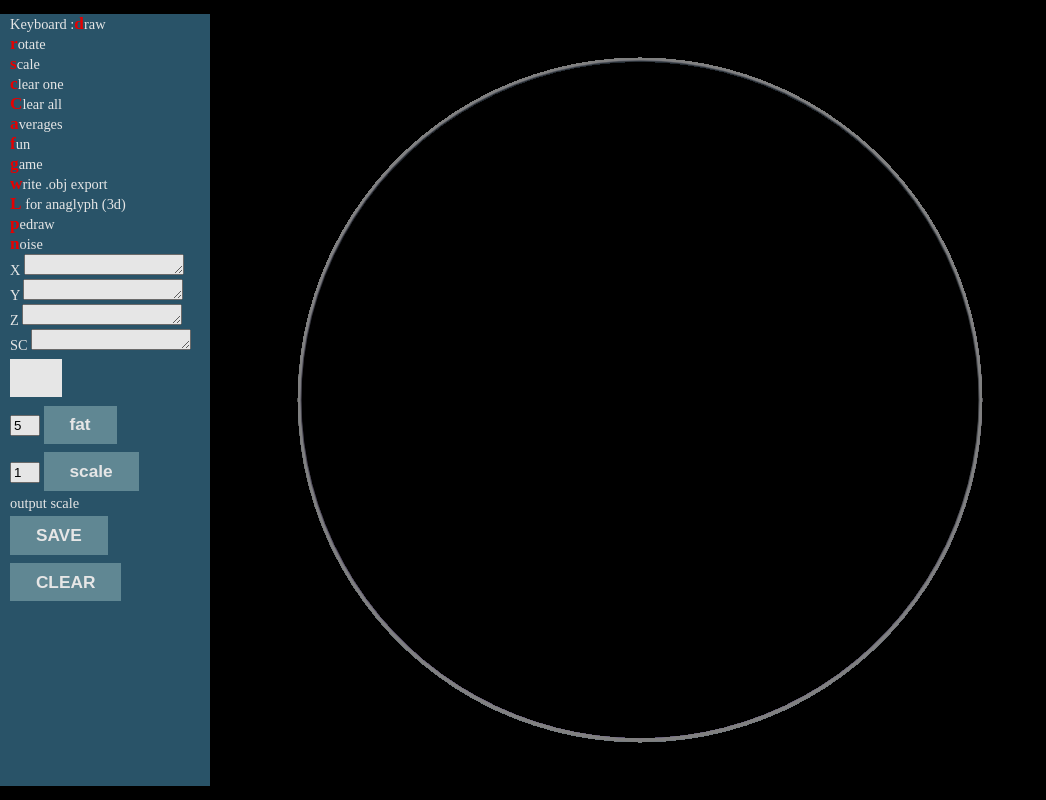
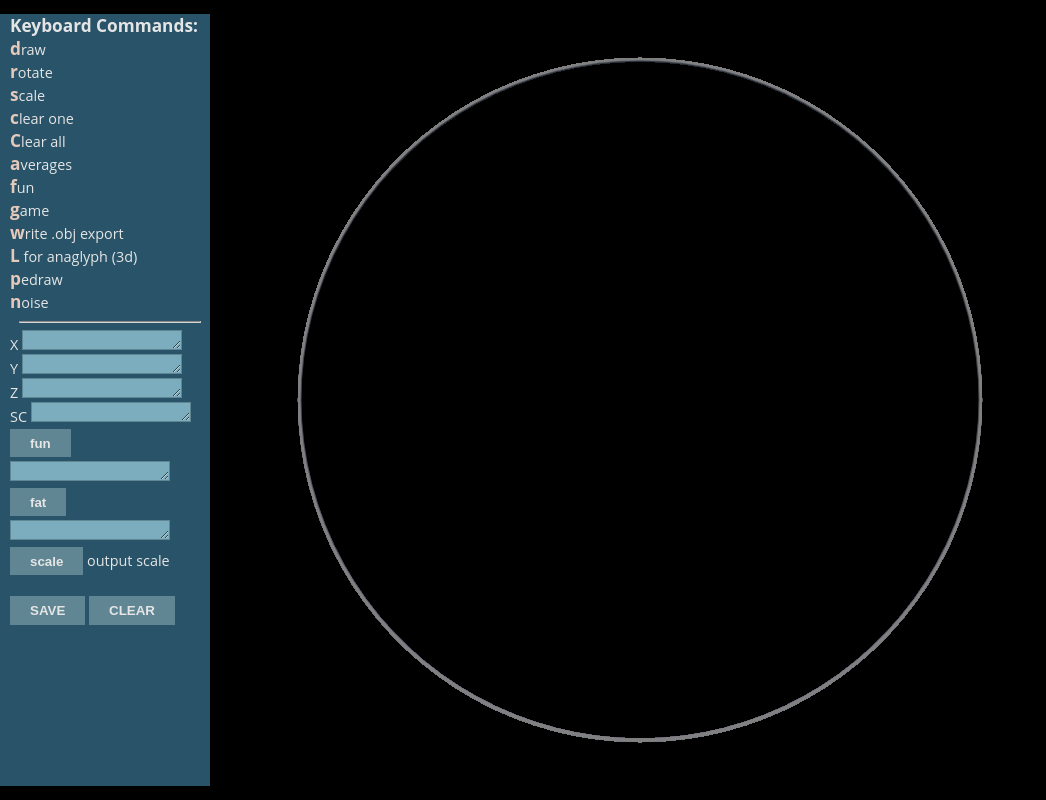
Before and after one commit to lizkhoo/3d-drawing-app, a Flask app: template templates/david-drawing-final.html in a window 1280 px wide. Shown: the whole page, without its empty margins (0-1046 px from the left). Run offline with Flask 2, Linux system fonts and the light colour scheme; the template is opened without the code that fills it: most values are stand-ins (such as "Sample title", 1, 10 or a date in 2020); form fields are guessed from the names that the template uses; parts of the project's set-up code (start-up, migrations or seed data) failed here and were passed over; some libraries are stand-ins or nearby versions.

Commit message:
more styling

```diff
--- a/templates/david-drawing-final.html
+++ b/templates/david-drawing-final.html
@@ -9,9 +9,10 @@
 		font-size:.9em;
 		background-color: #000000;
 		overflow: hidden;
+		font-family:'Open Sans', sans-serif;
 	}
 	strong{
-		color:red;
+		color: #FFE0D1;
 		font-size:1.2em;
 	}
 	ul{
@@ -33,7 +34,6 @@
 		background: #6B96A4;
 		color: white;
 		border: 0px;
-		font-size: 120%;
 		font-weight: bold;
 		margin: 0.25em 0;
 		padding: .5em 1.5em;
@@ -42,13 +42,16 @@
 		background: #8AC1D4;
 		color: white;
 		border: 0px;
-		font-size: 120%;
 		font-weight: bold;
 		margin: 0.25em 0;
 	}
 	textarea{
-		box-sizing:no-border;
+		width: 160px;
+		height: 20px;
+		border:1px solid #6B96A4;
+		background-color: #8AC1D4;
 	}
+
 </style>
 
 <script src="//ajax.googleapis.com/ajax/libs/jquery/1.4.3/jquery.min.js"></script>
@@ -63,7 +66,8 @@
 <!-- ======= BUTTONS ======= -->
 <ul>
 
-	<li>Keyboard :<strong>d</strong>raw <br>
+	<li><strong style="color: white;">Keyboard Commands:</strong><br>
+		<strong>d</strong>raw <br>
 		<strong>r</strong>otate <br>
 		<strong>s</strong>cale <br>
 		<strong>c</strong>lear one <br>
@@ -75,26 +79,29 @@
 		<strong>L</strong> for anaglyph (3d) <br>
 		<strong>p</strong>edraw <br>
 		<strong>n</strong>oise</li>
+		<hr width="180px">
 
-	<li>X <textarea id="x" default-value="0" name="user" style="width:160px" cols="3" rows="1"></textarea></li>
+	<li>X  <textarea id="x" default-value="0" name="user"></textarea></li>
 
-	<li>Y <textarea id="y" value="0" name="user" style="width:160px" cols="3" rows="1"></textarea></li>
+	<li>Y  <textarea id="y" value="0" name="user"></textarea></li>
 
-	<li>Z <textarea id="z" value="0" name="user" style="width:160px" cols="3" rows="1"></textarea></li>
+	<li>Z  <textarea id="z" value="0" name="user"></textarea></li>
 
-	<li>SC <textarea id="sc" value="1" name="user" style="width:160px" cols="3" rows="1"></textarea></li>
+	<li>SC <textarea id="sc" value="1" name="user"></textarea></li>
 
-	<li><input type="button" id="funbutton" value="fun" style="width:50px;background-color:white"onclick="onFun();"></li>
+	<li><input type="button" id="funbutton" value="fun" onclick="onFun();"></li>
 
-	<li><input type="text" id="fat" value="5"name="user" style="width:30px" cols="3" rows="1">
+	<li><textarea id="fat" value="5" name="user"></textarea>
 	<input type="button" id="buttonid" value="fat" onclick="changeThickness()"></li>
 
-	<li><input type="text" id="scale" value="1" name="user" style="width:30px" cols="3" rows="1">
-	<input type="button" id="buttonid" value="scale" onclick="changeScale()"><br>
-	<span id="setscale">output scale<span></li>
+	<li><textarea id="scale" value="1" name="user"></textarea>
+	<input type="button" id="buttonid" value="scale" onclick="changeScale()"><span id="setscale"> output scale<span></li>
 
-	<li><a href="#modal-form" class="call-modal"><input type="button" value="SAVE" onClick="printVerts();"></a></li>
-	<li><input type="button" value="CLEAR" OnClick="removal();killGeo();camParent.rotation.x=0;//camera.rotation.x -= .1;camera.position.y=0;"></li>
+	<p>
+	<p>
+	<li><a href="#modal-form" class="call-modal"><input type="button" value="SAVE" onClick="printVerts();"></a>
+	<input type="button" value="CLEAR" OnClick="removal();killGeo();camParent.rotation.x=0;//camera.rotation.x -= .1;camera.position.y=0;"></li>
+
 </ul>
 
 <div id="main">
@@ -507,12 +514,11 @@
 
 	funColor = function(){
 		if(fun){
-	   document.getElementById("funbutton").setAttribute("style","background-color:red");
+	   document.getElementById("funbutton").setAttribute("style","background-color: #FFE0D1");
 		}
-		else
-		document.getElementById("funbutton").setAttribute("style","background-color:white");
-
-	}
+		else {
+		document.getElementById("funbutton").setAttribute("style","background-color: #6B96A4");
+	}};
 
 	changeThickness = function(){
 		var tradius = document.getElementById('fat');
```
